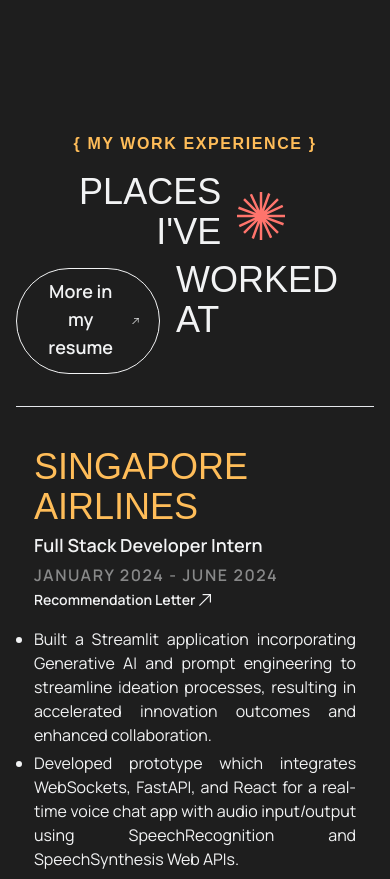
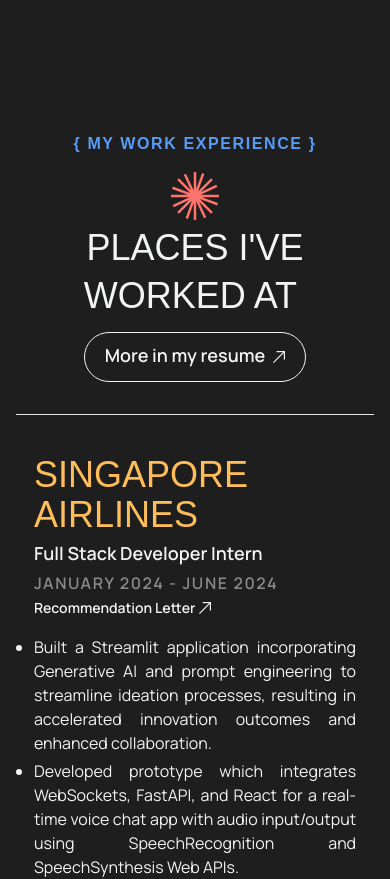
Before and after one commit to melissaharijanto/web-v4, a React (Vite) app: page / in a window 390 px wide. Shown: the part 1700-2579 px from the top of the page. Built offline with nearby package versions, Linux system fonts and the light colour scheme; a web font is replaced by a local one.

Commit message:
Make experience header responsive

```diff
--- a/src/pages/Experience.tsx
+++ b/src/pages/Experience.tsx
@@ -19,24 +19,25 @@
             className={`${styles.page} flex justify-center items-start pb-16 pt-20 mt-8`}>
             <AnimationLayout className="flex flex-col justify-center items-center">
                 <motion.div variants={childVariants}>
-                    <p className={`${styles['mini-subheader']}`}>
+                    <p
+                        className={`${styles['mini-subheader']} lg:!text-yellow !text-blue`}>
                         {'{ MY WORK EXPERIENCE }'}
                     </p>
                 </motion.div>
                 <div className="flex flex-col items-center justify-center">
                     <motion.div
                         variants={childVariantsTwo}
-                        className="grid grid-cols-[6fr_4fr] gap-x-4 mt-4">
+                        className="flex items-center flex-col-reverse lg:grid lg:grid-cols-[6fr_4fr] lg:gap-x-4 lg:gap-y-0 gap-y-2 mt-4">
                         <div className={`${styles['header-lg']} text-right`}>
                             PLACES I'VE
                         </div>
-                        <div className="mt-2 flex justify-start items-center">
+                        <div className="lg:mt-2 flex justify-start items-center">
                             <Asterisk fill="fill-red" width="w-12" />
                         </div>
                     </motion.div>
                     <motion.div
                         variants={childVariants}
-                        className="grid grid-cols-[4fr_5.5fr] mt-2 gap-x-4">
+                        className="flex flex-col-reverse lg:grid lg:grid-cols-[4fr_5.5fr] mt-2 lg:gap-x-4 lg:gap-y-0 gap-y-2">
                         <div className="flex flex-col justify-center items-end">
                             <a
                                 href={links.resume}
```
